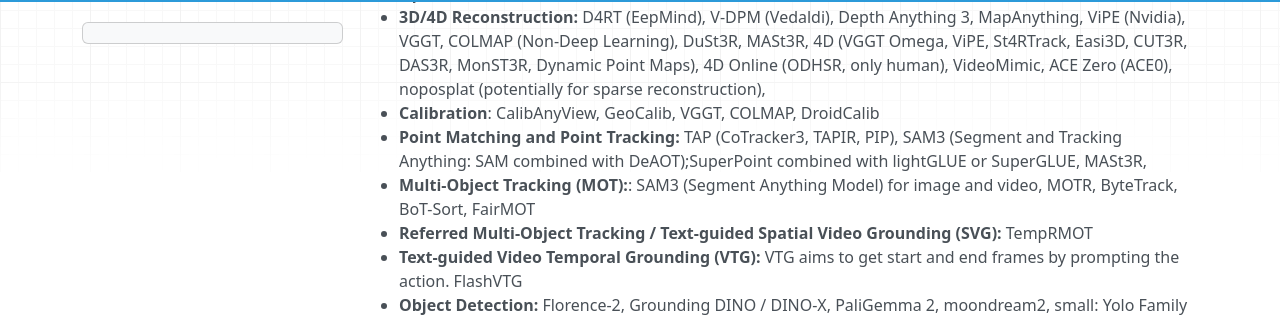
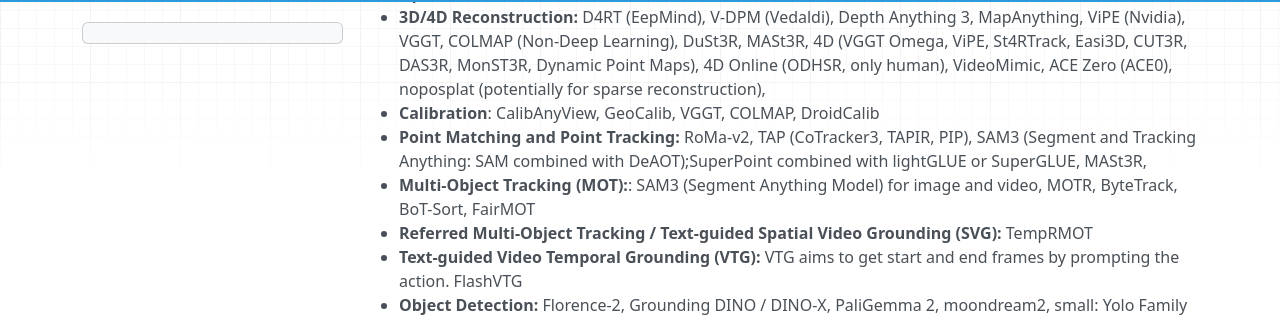
Before and after one commit to fkariminejadasl/ml-notebooks, an MkDocs documentation site: the page built from docs/tasks.md, in a window 1280 px wide and 900 px high, scrolled down 2411 px. Shown: the part 134-455 px from the top of the window. Built offline with MkDocs 1.6.1, drawn with Linux system fonts in a browser that asks for light colours; nearby versions of some CDN libraries; a script that is not in the unit is left out.

Commit message:
update doc

```diff
--- a/docs/tasks.md
+++ b/docs/tasks.md
@@ -55,7 +55,7 @@
 - **Optical Flow:** SEA RAFT, RAFT
 - **3D/4D Reconstruction:** D4RT (EepMind), V-DPM (Vedaldi), Depth Anything 3, MapAnything, ViPE (Nvidia), VGGT, COLMAP (Non-Deep Learning), DuSt3R, MASt3R, 4D (VGGT Omega, ViPE, St4RTrack, Easi3D, CUT3R, DAS3R, MonST3R, Dynamic Point Maps), 4D Online (ODHSR, only human), VideoMimic, ACE Zero (ACE0), noposplat (potentially for sparse reconstruction),
 - **Calibration**: CalibAnyView, GeoCalib, VGGT, COLMAP, DroidCalib
-- **Point Matching and Point Tracking:** TAP (CoTracker3, TAPIR, PIP), SAM3 (Segment and Tracking Anything: SAM combined with DeAOT);SuperPoint combined with lightGLUE or SuperGLUE, MASt3R,
+- **Point Matching and Point Tracking:** RoMa-v2, TAP (CoTracker3, TAPIR, PIP), SAM3 (Segment and Tracking Anything: SAM combined with DeAOT);SuperPoint combined with lightGLUE or SuperGLUE, MASt3R,
 - **Multi-Object Tracking (MOT):**: SAM3 (Segment Anything Model) for image and video, MOTR, ByteTrack, BoT-Sort, FairMOT
 - **Referred Multi-Object Tracking / Text-guided Spatial Video Grounding (SVG):** TempRMOT
 - **Text-guided Video Temporal Grounding (VTG):** VTG aims to get start and end frames by prompting the action. FlashVTG
```
